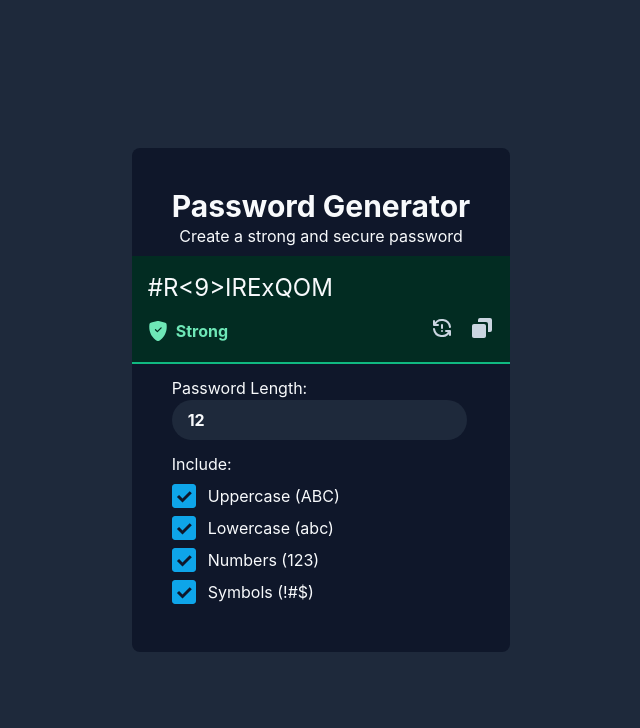
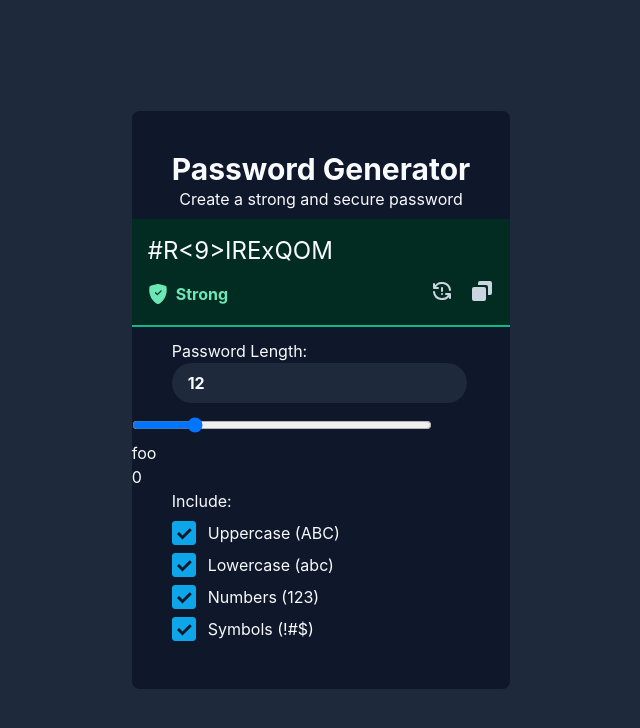
Before and after one commit to iamgutz/password-generator, a React (Create React App) app: page / in a window 1280 px wide. Shown: the top 728 px of the page, without its empty margins (319-959 px from the left). Built offline with nearby package versions, Linux system fonts and the light colour scheme.

Commit message:
working on the slider component

```diff
--- a/src/PasswordGenerator/index.tsx
+++ b/src/PasswordGenerator/index.tsx
@@ -7,8 +7,10 @@ import { PasswordStrength } from './definitions';
 import TextField from '../components/TextField';
 import PasswordDisplay from '../components/PasswordDisplay';
 import Checkbox from '../components/Checkbox';
+import Slider from '../components/Slider';
 
 export default function PasswordGenerator() {
+  const [sliderValue, setSliderValue] = useState(0);
   const [passwordLength, setPasswordLength] = useState('12');
   const [options, setOptions] = useState({
     uppercase: true,
@@ -103,6 +105,15 @@ export default function PasswordGenerator() {
         />
       </div>
 
+      <Slider
+        minValue={3}
+        maxValue={50}
+        currentValue={parseInt(passwordLength, 10)}
+        onChange={handlePasswordLengthChange}
+      />
+
+      <p>{sliderValue}</p>
+
       <div className="px-4 pb-4 md:px-10 md:pb-10">
         <p>Include:</p>
         <div className="flex items-center my-2">
--- /dev/null
+++ b/src/components/Slider.css
@@ -0,0 +1,32 @@
+.slider {
+  position: relative;
+  width: 300px;
+  height: 20px;
+  border: 1px solid #ccc;
+  cursor: pointer;
+  overflow: hidden;
+}
+
+.filled-background {
+  height: 100%;
+  background-color: #4caf50; /* Green color for the filled background */
+  transition: width 0.2s ease-out;
+  position: relative;
+}
+
+.knob {
+  width: 20px;
+  height: 20px;
+  background-color: #fff;
+  border: 1px solid #4caf50; /* Border color matching the filled background */
+  position: absolute;
+  top: 50%;
+  transform: translateY(-50%);
+  border-radius: 50%;
+  cursor: grab;
+}
+
+.empty-background {
+  height: 100%;
+  background-color: #e0e0e0; /* Light gray color for the empty background */
+}
--- /dev/null
+++ b/src/components/Slider.tsx
@@ -0,0 +1,26 @@
+import './Slider.css'; // Include your CSS file for styling
+
+interface SliderProps {
+  minValue: number;
+  maxValue: number;
+  currentValue: number;
+  onChange: (value: string) => void;
+}
+
+const Slider = ({ minValue, maxValue, currentValue, onChange }: SliderProps) => {
+  return (
+    <div>
+      <input
+        type="range"
+        min={minValue}
+        max={maxValue}
+        value={currentValue}
+        className="slider"
+        onChange={e => onChange(e.target.value)}
+      />
+      <div className="value">foo</div>
+    </div>
+  );
+};
+
+export default Slider;
```
